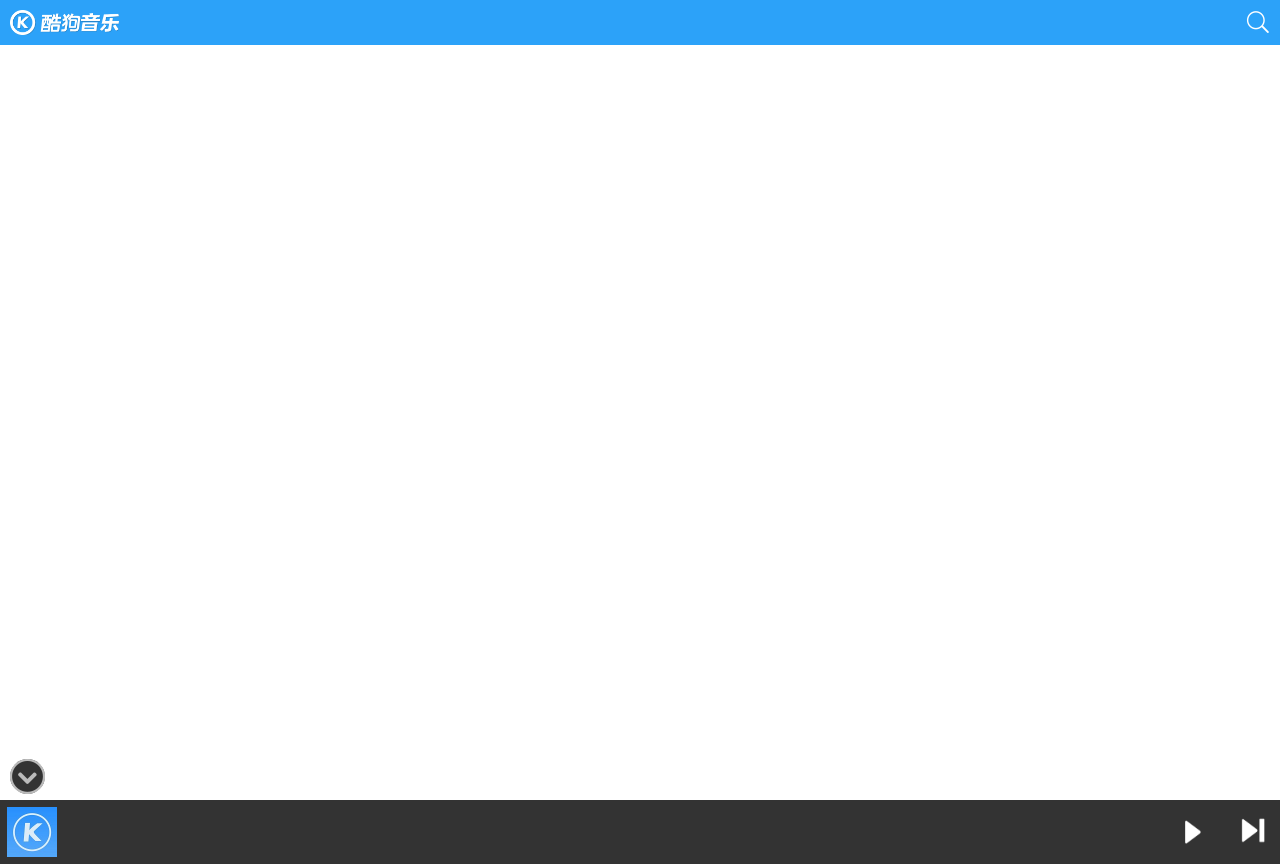
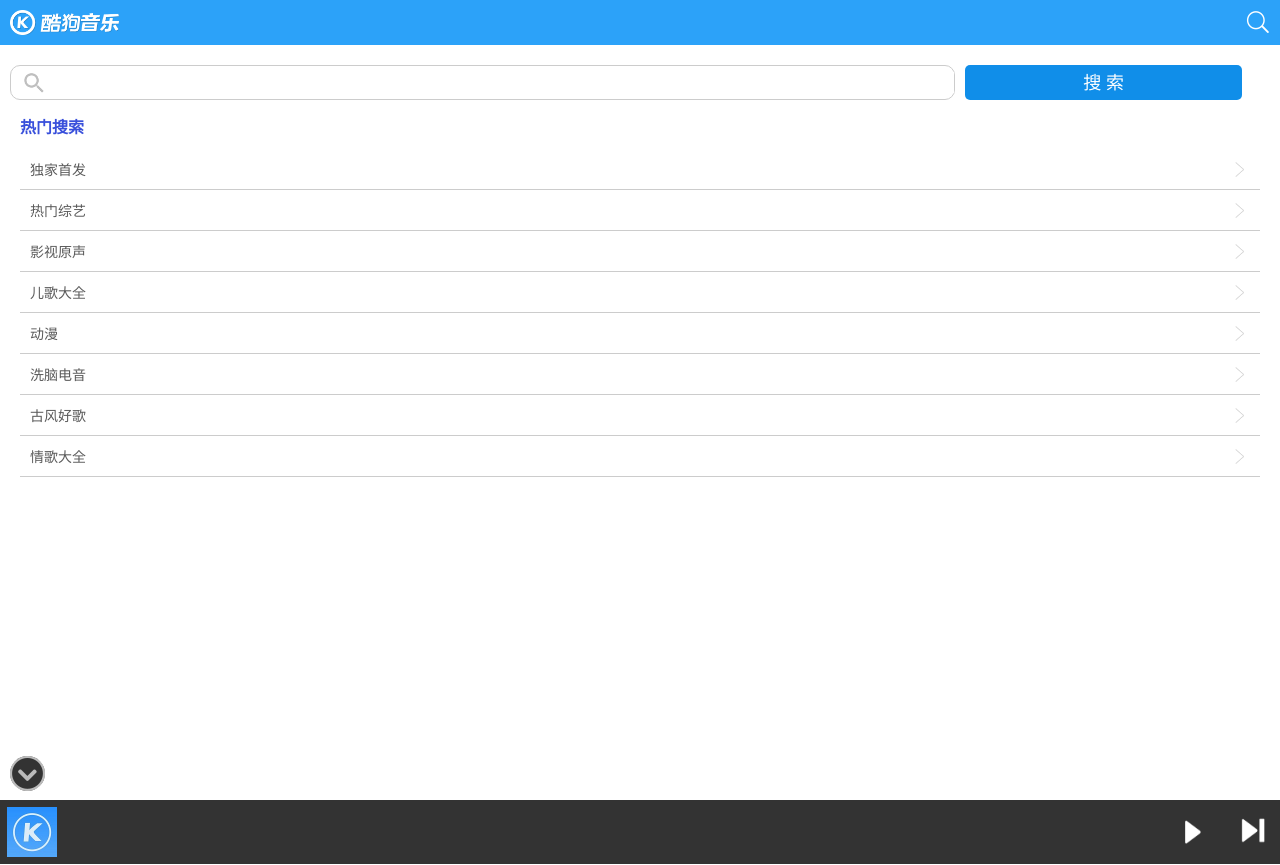
Before and after one commit to TangTangJia/KGmusic, a React (Create React App) app: page /search in a window 1280 px wide. Before the commit the page ends 800 px from the top, so only its background shows below. Built offline with nearby package versions, Linux system fonts and the light colour scheme.

Commit message:
完成搜索页布局

```diff
--- a/src/App.js
+++ b/src/App.js
@@ -1,6 +1,6 @@
 import './App.css';
-import Header from './component/header/header.tsx'
-import Player from './component/player/player.tsx'
+import Header from './component/header/header'
+import Player from './component/player/player'
 
 import React, { Component } from 'react'
 
--- a/src/component/header/header.tsx
+++ b/src/component/header/header.tsx
@@ -1,15 +1,20 @@
 import React, { Component } from 'react'
+import { Link } from 'react-router-dom'
 import './header.scss'
 import logo from '../../static/images/logo.png'
-export default class header extends Component {
+export default class header extends Component<{ history: any }> {
     render() {
         return (
             <div className="header">
                 <div className="logo">
                     <img src={logo} alt="" />
                 </div>
-                <div className="search"></div>
+                {/* <Link to='/search'><div className="search"></div></Link> */}
+                <div className="search" onClick={this.goSearch}></div>
             </div>
         )
     }
+    goSearch = () => {
+        console.log(this.props.history)
+    }
 }
--- a/src/index.css
+++ b/src/index.css
@@ -9,6 +9,7 @@
     sans-serif;
   -webkit-font-smoothing: antialiased;
   -moz-osx-font-smoothing: grayscale;
+  background-color: #fff !important;
 }
 
 ul li {
--- a/src/router/router.tsx
+++ b/src/router/router.tsx
@@ -3,6 +3,7 @@
 import App from '../App.js'
 import HotInfo from '../views/hot/hotInfo'
 import Tabs from '../component/tabs/tabs'
+import Search from '../views/search/search'
 export default class ROUTER extends Component {
     render() {
         return (
@@ -12,6 +13,7 @@
                         <App>
                             <Route exact path='/' component={Tabs}></Route>
                             <Route path='/hotInfo/:id' component={HotInfo}></Route>
+                            <Route path='/search' component={Search}></Route>
                         </App>
                     </Route>
                 </Switch>
--- /dev/null
+++ b/src/views/search/search.scss
@@ -0,0 +1,65 @@
+.search_page{
+    background-color:#fff;
+    margin-top: 65px;
+    .search_top{
+        display: flex;
+        padding: 0 10px;
+        .search_box{
+            width: 75%;
+            height: 35px;
+            border: 1px solid #ccc;
+            border-radius: 10px;
+            display: flex;
+            align-items: center;
+            padding-left: 10px;
+            .icon{
+                width:26px;
+                height: 26px;
+                background:url('../../static/images/search_icon.png');
+                background-size: 100%;
+            }
+            input {
+                flex: 1;
+                border:none;
+            }
+        }
+        .btn_search{
+            width: 22%;
+            height: 35px;
+            font-size: 18px;
+            line-height: 35px;
+            text-align: center;
+            border-radius: 5px;
+            margin-left: 10px;
+            background-color:#108ee9;
+            color:#fff;
+        }
+    }
+    .search_hot{
+        padding:0 20px;
+        margin-top:15px;
+        .title{
+            color:rgba(27, 54, 214, 0.87);
+            font-size: 16px;
+            font-weight: bold;
+        }
+        .search_list{
+            margin-top:10px;
+            li{
+                height: 41px;
+                display: flex;
+                justify-content: space-between;
+                align-items: center;
+                border-bottom: 1px solid #ccc;
+                font-size: 14px;
+                padding: 0 10px;
+                .arrow{
+                    width: 15px;
+                    height: 15px;
+                    background: url('../../static/images/arrow_icon.png') no-repeat;
+                    background-size: contain;
+                }
+            }
+        }
+    }
+}
--- /dev/null
+++ b/src/views/search/search.tsx
@@ -0,0 +1,56 @@
+import React, { useState, useEffect } from 'react'
+import './search.scss'
+function Search() {
+    const [resultList, setResult] = useState([])
+    return (
+        <div className="search_page">
+            <div className="search_top">
+                <div className="search_box">
+                    <div className="icon"></div>
+                    <input type="text" />
+                </div>
+                <div className="btn_search">搜 索</div>
+            </div>
+            <div className="search_hot">
+                <div className="title">热门搜索</div>
+                <div className="search_list">
+                    <ul>
+                        <li>
+                            <div>独家首发</div>
+                            <div className='arrow'></div>
+                        </li>
+                        <li>
+                            <div>热门综艺</div>
+                            <div className='arrow'></div>
+                        </li>
+                        <li>
+                            <div>影视原声</div>
+                            <div className='arrow'></div>
+                        </li>
+                        <li>
+                            <div>儿歌大全</div>
+                            <div className='arrow'></div>
+                        </li>
+                        <li>
+                            <div>动漫</div>
+                            <div className='arrow'></div>
+                        </li>
+                        <li>
+                            <div>洗脑电音</div>
+                            <div className='arrow'></div>
+                        </li>
+                        <li>
+                            <div>古风好歌</div>
+                            <div className='arrow'></div>
+                        </li>
+                        <li>
+                            <div>情歌大全</div>
+                            <div className='arrow'></div>
+                        </li>
+                    </ul>
+                </div>
+            </div>
+        </div>
+    )
+}
+export default Search
```
Also changed, not shown: src/static/images/search_icon.png (added), 1 other file (tests, documents, lock files or other folders).
